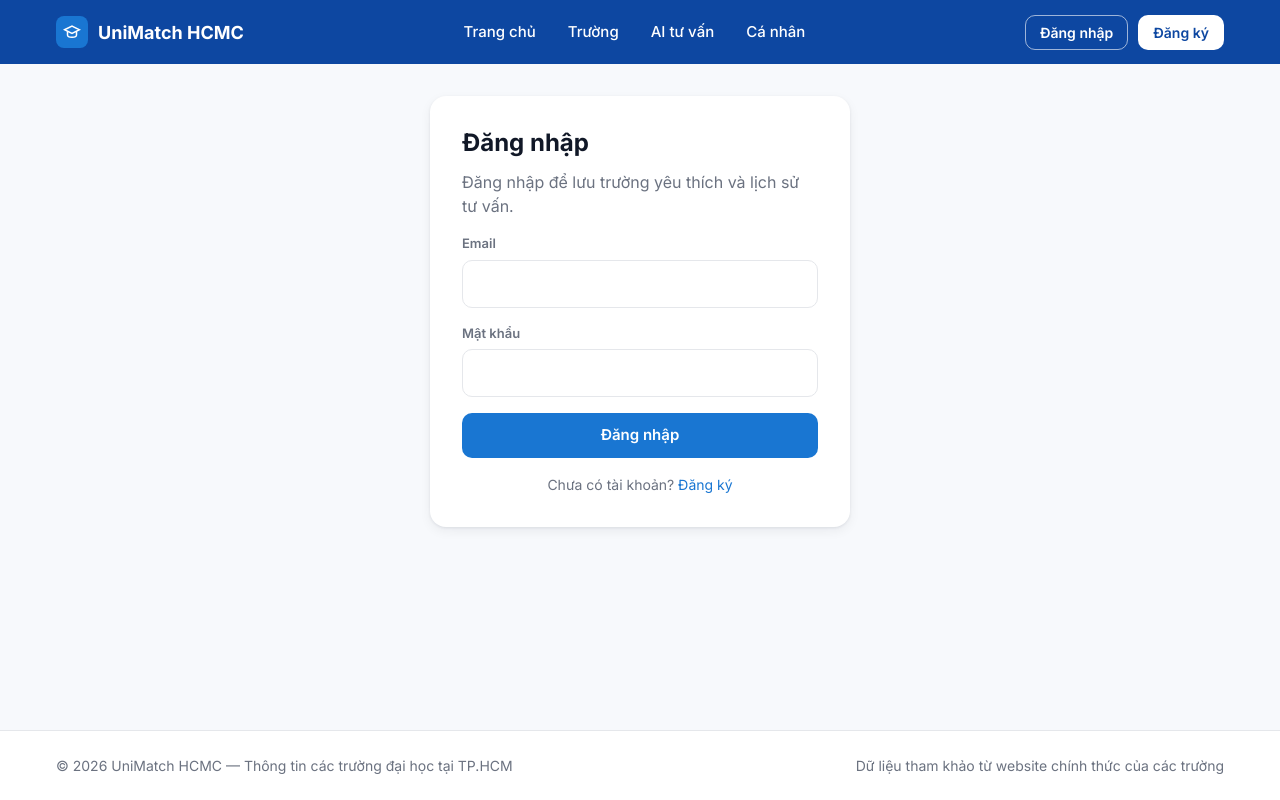
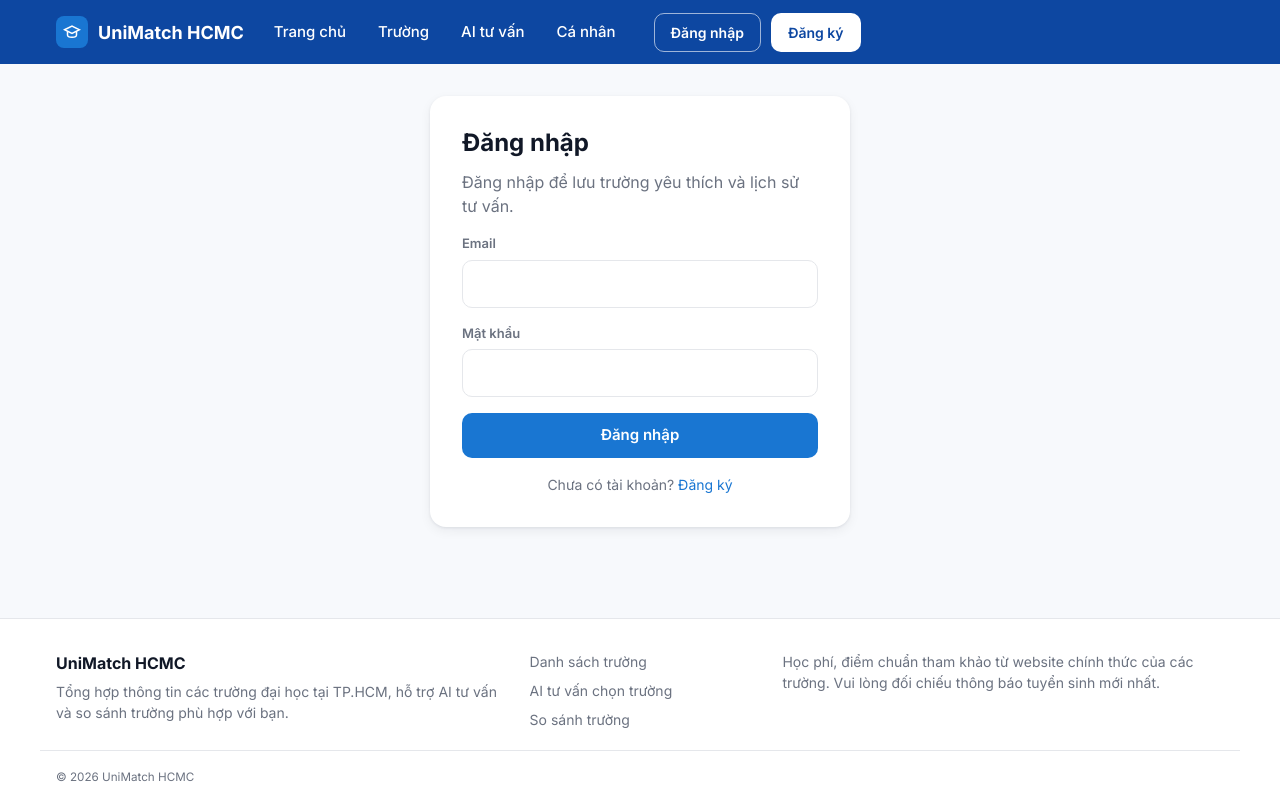
Before and after one commit to 24521912-source/university-finder, a React (Vite) app in the folder frontend/: page /dang-nhap in a window 1280 px wide. Built offline with nearby package versions, Linux system fonts and the light colour scheme; no server answers.

Commit message:
feat(layout): responsive header with mobile menu, footer and color tokens (WBS 4.1)

```diff
--- a/frontend/src/App.css
+++ b/frontend/src/App.css
@@ -1,38 +1,96 @@
-/* Header */
-.site-header { background: var(--primary-dark); color: #fff; position: sticky; top: 0; z-index: 10; }
-.site-header .container { display: flex; align-items: center; gap: 24px; min-height: 64px; }
-.brand { display: flex; align-items: center; gap: 10px; color: #fff; font-weight: 700; font-size: 18px; white-space: nowrap; }
+/* =========================================================
+   Layout chung (WBS 4.1) — mobile-first: viết cho 375px trước,
+   mở rộng bằng @media (min-width). Màu chỉ dùng token trong :root.
+   ========================================================= */
+
+/* ---------- Skip link: phần tử focus đầu tiên của trang ---------- */
+.skip-link {
+  position: absolute; left: 16px; top: -100px; z-index: 100;
+  padding: 10px 16px; border-radius: 10px;
+  background: var(--surface); color: var(--primary-dark);
+  font-weight: 600; box-shadow: var(--shadow);
+}
+.skip-link:focus { top: 8px; }
+#main-content { scroll-margin-top: var(--header-height); }
+#main-content:focus { outline: none; }
+
+/* ---------- Header (gốc: điện thoại) ---------- */
+.site-header { position: sticky; top: 0; z-index: 10; background: var(--header-bg); color: var(--on-primary); }
+.site-header :focus-visible { outline-color: var(--on-primary); } /* viền focus thấy được trên nền xanh đậm */
+
+.header-inner {
+  display: flex; flex-wrap: wrap; align-items: center; justify-content: space-between;
+  column-gap: 16px; min-height: var(--header-height);
+}
+
+.brand { display: flex; align-items: center; gap: 10px; color: var(--on-primary); font-weight: 700; font-size: 18px; white-space: nowrap; }
 .brand-logo { width: 32px; height: 32px; border-radius: 8px; background: var(--primary); display: grid; place-items: center; }
 .brand-logo svg { width: 18px; height: 18px; }
-.main-nav { display: flex; gap: 4px; margin: 0 auto; overflow-x: auto; }
-.main-nav a { color: #fff; padding: 8px 14px; border-radius: 8px; font-weight: 500; font-size: 15px; white-space: nowrap; }
-.main-nav a:hover { background: rgba(255, 255, 255, 0.12); }
-.main-nav a.active { background: var(--primary-soft); color: var(--primary-dark); }
-.header-actions { display: flex; align-items: center; gap: 10px; white-space: nowrap; }
-.header-user { font-size: 14px; opacity: 0.9; max-width: 160px; overflow: hidden; text-overflow: ellipsis; }
-.header-actions .btn { padding: 6px 14px; font-size: 14px; }
-.btn-ghost { background: transparent; color: #fff; border-color: rgba(255, 255, 255, 0.6); }
-.btn-ghost:hover { background: rgba(255, 255, 255, 0.12); }
-.btn-light { background: #fff; color: var(--primary-dark); }
-@media (max-width: 760px) {
-  .site-header .container { flex-wrap: wrap; gap: 8px; padding-block: 10px; }
-  .main-nav { order: 3; width: 100%; margin: 0; }
-  .header-actions { margin-left: auto; }
-  .header-user { display: none; }
+
+.menu-toggle {
+  display: inline-grid; place-items: center; width: 44px; height: 44px;
+  border: 1px solid var(--header-border); border-radius: 10px;
+  background: transparent; color: var(--on-primary); cursor: pointer;
+}
+.menu-toggle:hover { background: var(--header-hover); }
+.menu-toggle svg { width: 22px; height: 22px; }
+
+/* Menu di động: ẩn, mở thành khối dọc dưới thanh header khi có class is-open */
+.nav-panel { display: none; flex-basis: 100%; padding: 8px 0 16px; border-top: 1px solid var(--header-divider); }
+.nav-panel.is-open { display: block; }
+
+.nav-list { list-style: none; margin: 0; padding: 0; display: flex; flex-direction: column; gap: 4px; }
+.nav-list a { display: block; padding: 10px 14px; border-radius: 8px; color: var(--on-primary); font-weight: 500; font-size: 15px; }
+.nav-list a:hover { background: var(--header-hover); }
+.nav-list a.active { background: var(--nav-active-bg); color: var(--nav-active-text); }
+
+.header-actions {
+  display: flex; flex-wrap: wrap; align-items: center; gap: 10px;
+  margin-top: 12px; padding-top: 12px; border-top: 1px solid var(--header-divider);
+}
+.header-user { flex-basis: 100%; font-size: 14px; overflow: hidden; text-overflow: ellipsis; white-space: nowrap; }
+.header-actions .btn { padding: 8px 16px; font-size: 14px; }
+.btn-ghost { background: transparent; color: var(--on-primary); border-color: var(--header-border); }
+.btn-ghost:hover { background: var(--header-hover); }
+.btn-light { background: var(--surface); color: var(--primary-dark); }
+
+/* ---------- Header (máy tính ≥ 960px): logo · menu ngang · tài khoản ---------- */
+@media (min-width: 960px) {
+  .menu-toggle { display: none; }
+  .nav-panel,
+  .nav-panel.is-open { display: flex; flex: 1; flex-basis: auto; align-items: center; gap: 24px; padding: 0; border: 0; }
+  .nav-list { flex-direction: row; margin: 0 auto; }
+  .nav-list a { padding: 8px 14px; }
+  .header-actions { flex-wrap: nowrap; margin: 0; padding: 0; border: 0; }
+  .header-user { flex-basis: auto; max-width: 160px; }
 }
 
-/* Footer */
-.site-footer { background: #fff; border-top: 1px solid var(--border); color: var(--muted); font-size: 14px; padding: 24px 0; }
-.site-footer .container { display: flex; justify-content: space-between; flex-wrap: wrap; gap: 8px; }
+/* ---------- Footer (gốc: 1 cột) ---------- */
+.site-footer { background: var(--surface); border-top: 1px solid var(--border); color: var(--muted); font-size: 14px; }
+.footer-inner { display: grid; gap: 20px; padding-block: 32px 20px; }
+.footer-brand { color: var(--text); font-weight: 700; font-size: 16px; margin-bottom: 6px; }
+.footer-about p:last-child,
+.footer-note { margin: 0; }
+.footer-links { list-style: none; margin: 0; padding: 0; display: grid; gap: 8px; }
+.footer-links a { color: var(--muted); }
+.footer-links a:hover { color: var(--primary); text-decoration: underline; }
+.footer-copy { margin-block: 0; padding-block: 14px; border-top: 1px solid var(--border); }
 
-/* Đăng nhập / đăng ký */
-.auth-card { max-width: 420px; margin: 0 auto; background: #fff; border-radius: 16px; box-shadow: var(--shadow); padding: 32px; }
+@media (min-width: 768px) {
+  .footer-inner { grid-template-columns: 2fr 1fr 2fr; gap: 32px; }
+}
+
+/* ---------- Trang đăng nhập / đăng ký ---------- */
+.auth-card { max-width: 420px; margin: 0 auto; background: var(--surface); border-radius: 16px; box-shadow: var(--shadow); padding: 32px; }
 .auth-card h1 { font-size: 24px; }
 .auth-switch { text-align: center; margin: 16px 0 0; font-size: 14px; color: var(--muted); }
 
-/* Trang chưa làm */
-.coming-soon { text-align: center; padding: 64px 16px; background: #fff; border-radius: 16px; box-shadow: var(--shadow); }
+/* ---------- Trang chưa làm ---------- */
+.coming-soon { text-align: center; padding: 64px 16px; background: var(--surface); border-radius: 16px; box-shadow: var(--shadow); }
 
-/* Nhắc đổi mật khẩu tạm (tài khoản do quản trị viên tạo hộ) */
-.temp-password-banner { background: #fff7e6; color: #8a5300; border-bottom: 1px solid #ffe0a3; padding: 10px 16px; text-align: center; font-size: 14px; }
-.temp-password-banner a { color: #8a5300; font-weight: 700; margin-left: 6px; }
+/* ---------- Nhắc đổi mật khẩu tạm (tài khoản do quản trị viên tạo hộ) ---------- */
+.temp-password-banner {
+  padding: 10px 16px; text-align: center; font-size: 14px;
+  background: var(--warning-bg); color: var(--warning-text); border-bottom: 1px solid var(--warning-border);
+}
+.temp-password-banner a { color: var(--warning-text); font-weight: 700; margin-left: 6px; }
--- a/frontend/src/components/Footer.jsx
+++ b/frontend/src/components/Footer.jsx
@@ -1,10 +1,37 @@
+import { Link } from 'react-router-dom'
+
+const FOOTER_LINKS = [
+  { to: '/truong', label: 'Danh sách trường' },
+  { to: '/ai-tu-van', label: 'AI tư vấn chọn trường' },
+  { to: '/so-sanh', label: 'So sánh trường' },
+]
+
 function Footer() {
   return (
     <footer className="site-footer">
-      <div className="container">
-        <span>© 2026 UniMatch HCMC — Thông tin các trường đại học tại TP.HCM</span>
-        <span>Dữ liệu tham khảo từ website chính thức của các trường</span>
+      <div className="container footer-inner">
+        <section className="footer-about" aria-label="Giới thiệu">
+          <p className="footer-brand">UniMatch HCMC</p>
+          <p>Tổng hợp thông tin các trường đại học tại TP.HCM, hỗ trợ AI tư vấn và so sánh trường phù hợp với bạn.</p>
+        </section>
+
+        <nav aria-label="Liên kết chân trang">
+          <ul className="footer-links">
+            {FOOTER_LINKS.map((link) => (
+              <li key={link.to}>
+                <Link to={link.to}>{link.label}</Link>
+              </li>
+            ))}
+          </ul>
+        </nav>
+
+        <p className="footer-note">
+          Học phí, điểm chuẩn tham khảo từ website chính thức của các trường. Vui lòng đối chiếu thông báo tuyển sinh mới nhất.
+        </p>
       </div>
+      <p className="container footer-copy">
+        <small>&copy; 2026 UniMatch HCMC</small>
+      </p>
     </footer>
   )
 }
--- a/frontend/src/components/Header.jsx
+++ b/frontend/src/components/Header.jsx
@@ -1,3 +1,4 @@
+import { useEffect, useRef, useState } from 'react'
 import { Link, NavLink, useNavigate } from 'react-router-dom'
 import { useAuth } from '../features/auth/AuthContext'
 import { isAdmin } from '../utils/roles'
@@ -8,23 +9,41 @@ const NAV_ITEMS = [
   { to: '/ai-tu-van', label: 'AI tư vấn' },
   { to: '/ca-nhan', label: 'Cá nhân' },
 ]
+const ADMIN_ITEM = { to: '/admin', label: 'Quản trị' }
 
 function Header() {
   const { user, logout } = useAuth()
   const navigate = useNavigate()
-  const items = isAdmin(user) ? [...NAV_ITEMS, { to: '/admin', label: 'Quản trị' }] : NAV_ITEMS
+  const items = isAdmin(user) ? [...NAV_ITEMS, ADMIN_ITEM] : NAV_ITEMS
+  const [menuOpen, setMenuOpen] = useState(false) // chỉ có tác dụng < 960px (CSS luôn hiện menu trên máy tính)
+  const toggleRef = useRef(null)
+
+  // Escape đóng menu và trả focus về nút menu (keydown + event.key)
+  useEffect(() => {
+    if (!menuOpen) return
+    function handleKeyDown(event) {
+      if (event.key !== 'Escape') return
+      setMenuOpen(false)
+      toggleRef.current?.focus()
+    }
+    document.addEventListener('keydown', handleKeyDown)
+    return () => document.removeEventListener('keydown', handleKeyDown)
+  }, [menuOpen])
+
+  const closeMenu = () => setMenuOpen(false)
 
   function handleLogout() {
+    closeMenu()
     logout()
     navigate('/')
   }
 
   return (
     <header className="site-header">
-      <div className="container">
-        <Link to="/" className="brand">
+      <div className="container header-inner">
+        <Link to="/" className="brand" onClick={closeMenu}>
           <span className="brand-logo">
-            <svg viewBox="0 0 24 24" fill="none" stroke="#fff" strokeWidth="2" aria-hidden="true">
+            <svg viewBox="0 0 24 24" fill="none" stroke="currentColor" strokeWidth="2" aria-hidden="true">
               <path d="M2 9l10-5 10 5-10 5-10-5z" />
               <path d="M6 11v5c0 1.5 2.7 3 6 3s6-1.5 6-3v-5" />
             </svg>
@@ -32,28 +51,45 @@ function Header() {
           UniMatch HCMC
         </Link>
 
-        <nav className="main-nav" aria-label="Điều hướng chính">
+        <button
+          ref={toggleRef}
+          type="button"
+          className="menu-toggle"
+          aria-expanded={menuOpen}
+          aria-controls="main-menu"
+          aria-label={menuOpen ? 'Đóng menu' : 'Mở menu'}
+          onClick={() => setMenuOpen((open) => !open)}
+        >
+          <svg viewBox="0 0 24 24" fill="none" stroke="currentColor" strokeWidth="2" strokeLinecap="round" aria-hidden="true">
+            {menuOpen ? <path d="M6 6l12 12M18 6L6 18" /> : <path d="M4 7h16M4 12h16M4 17h16" />}
+          </svg>
+        </button>
+
+        <div id="main-menu" className={`nav-panel${menuOpen ? ' is-open' : ''}`}>
+          <nav aria-label="Điều hướng chính">
+            <ul className="nav-list">
               {items.map((item) => (
-            <NavLink key={item.to} to={item.to} end={item.end}>
-              {item.label}
-            </NavLink>
+                <li key={item.to}>
+                  {/* NavLink tự thêm class "active" và aria-current="page" cho trang hiện tại */}
+                  <NavLink to={item.to} end={item.end} onClick={closeMenu}>{item.label}</NavLink>
+                </li>
               ))}
+            </ul>
           </nav>
 
           <div className="header-actions">
             {user ? (
               <>
                 <span className="header-user">{user.fullName}</span>
-              <button type="button" className="btn btn-ghost" onClick={handleLogout}>
-                Đăng xuất
-              </button>
+                <button type="button" className="btn btn-ghost" onClick={handleLogout}>Đăng xuất</button>
               </>
             ) : (
               <>
-              <Link to="/dang-nhap" className="btn btn-ghost">Đăng nhập</Link>
-              <Link to="/dang-ky" className="btn btn-light">Đăng ký</Link>
+                <Link to="/dang-nhap" className="btn btn-ghost" onClick={closeMenu}>Đăng nhập</Link>
+                <Link to="/dang-ky" className="btn btn-light" onClick={closeMenu}>Đăng ký</Link>
               </>
             )}
+          </div>
         </div>
       </div>
     </header>
--- a/frontend/src/components/UniversityCard.css
+++ b/frontend/src/components/UniversityCard.css
@@ -1,4 +1,4 @@
-.uni-card { background: #fff; border-radius: 16px; box-shadow: var(--shadow); padding: 20px; display: flex; flex-direction: column; gap: 14px; }
+.uni-card { background: var(--surface); border-radius: 16px; box-shadow: var(--shadow); padding: 20px; display: flex; flex-direction: column; gap: 14px; }
 .uni-card-head { display: flex; gap: 12px; align-items: flex-start; }
 .uni-logo {
   width: 52px; height: 52px; flex: none; border-radius: 10px; object-fit: cover; overflow: hidden;
--- a/frontend/src/layouts/MainLayout.jsx
+++ b/frontend/src/layouts/MainLayout.jsx
@@ -3,18 +3,20 @@ import { useAuth } from '../features/auth/AuthContext'
 import Header from '../components/Header'
 import Footer from '../components/Footer'
 
-// Khung chung mọi trang: header + nội dung trang (Outlet) + footer
+// Khung chung mọi trang: skip-link + header + nội dung trang (Outlet) + footer.
+// Mỗi trang tự đặt đúng một <h1> bên trong <main>.
 function MainLayout() {
   const { user } = useAuth()
   return (
     <>
+      <a href="#main-content" className="skip-link">Bỏ qua, đến nội dung chính</a>
       <Header />
       {user?.mustChangePassword && (
         <div className="temp-password-banner" role="status">
           Bạn đang dùng mật khẩu tạm do quản trị viên tạo. <Link to="/ca-nhan">Đổi mật khẩu ngay →</Link>
         </div>
       )}
-      <main className="page">
+      <main id="main-content" className="page" tabIndex={-1}>
         <Outlet />
       </main>
       <Footer />
```
Also changed, not shown: frontend/src/index.css (+22 -5 lines), 1 other file (tests, documents, lock files or other folders). Lines whose indentation alone changed are shown as unchanged.
